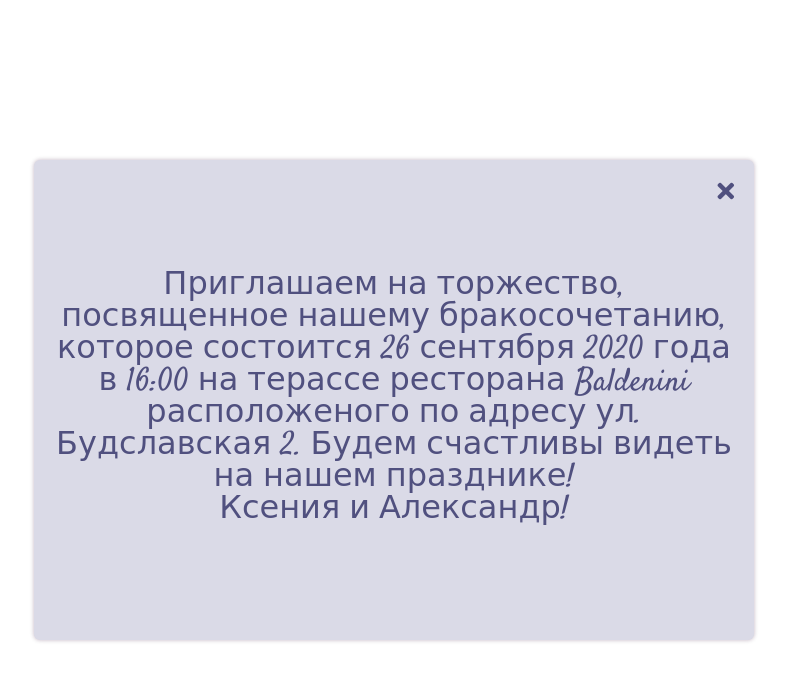
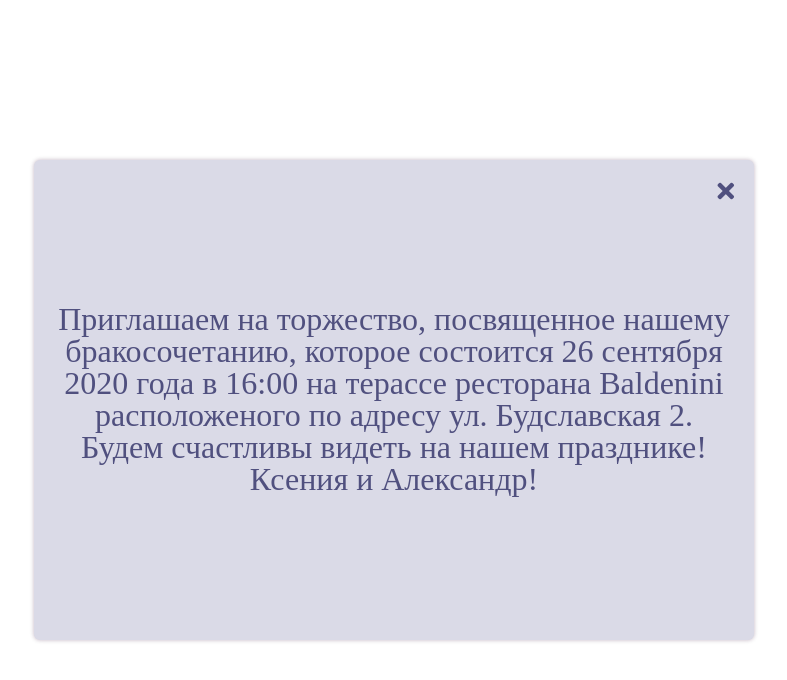
Before and after one commit to alexxeniya/alexxeniya.github.io, a plain HTML site: page index.html in a window 1280 px wide. Both pictures are taken after a click on the element 640 px from the left and 370 px from the top of the page. Shown: the whole page, without its empty margins (246-1033 px from the left). Drawn offline with nearby package versions, Linux system fonts and the light colour scheme.

Commit message:
added font

```diff
--- a/style.css
+++ b/style.css
@@ -78,7 +78,7 @@
   opacity: 0;
   width: 95%;
   display: block;
-  font-family: "Satisfy", cursive;
+  font-family: Monotype Corsiva;
   text-align: center;
 }
 .envelope .paper .close {
```
